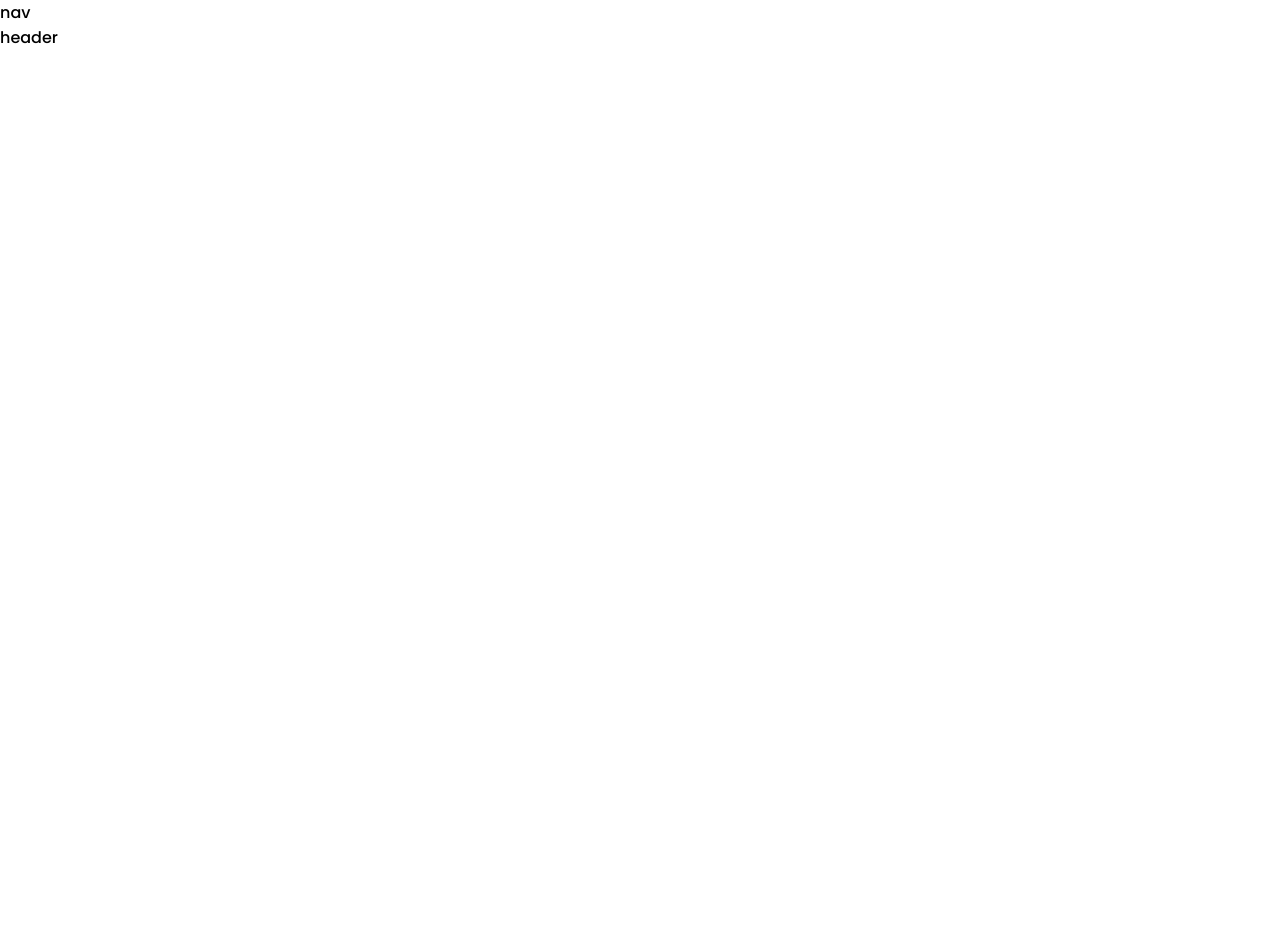
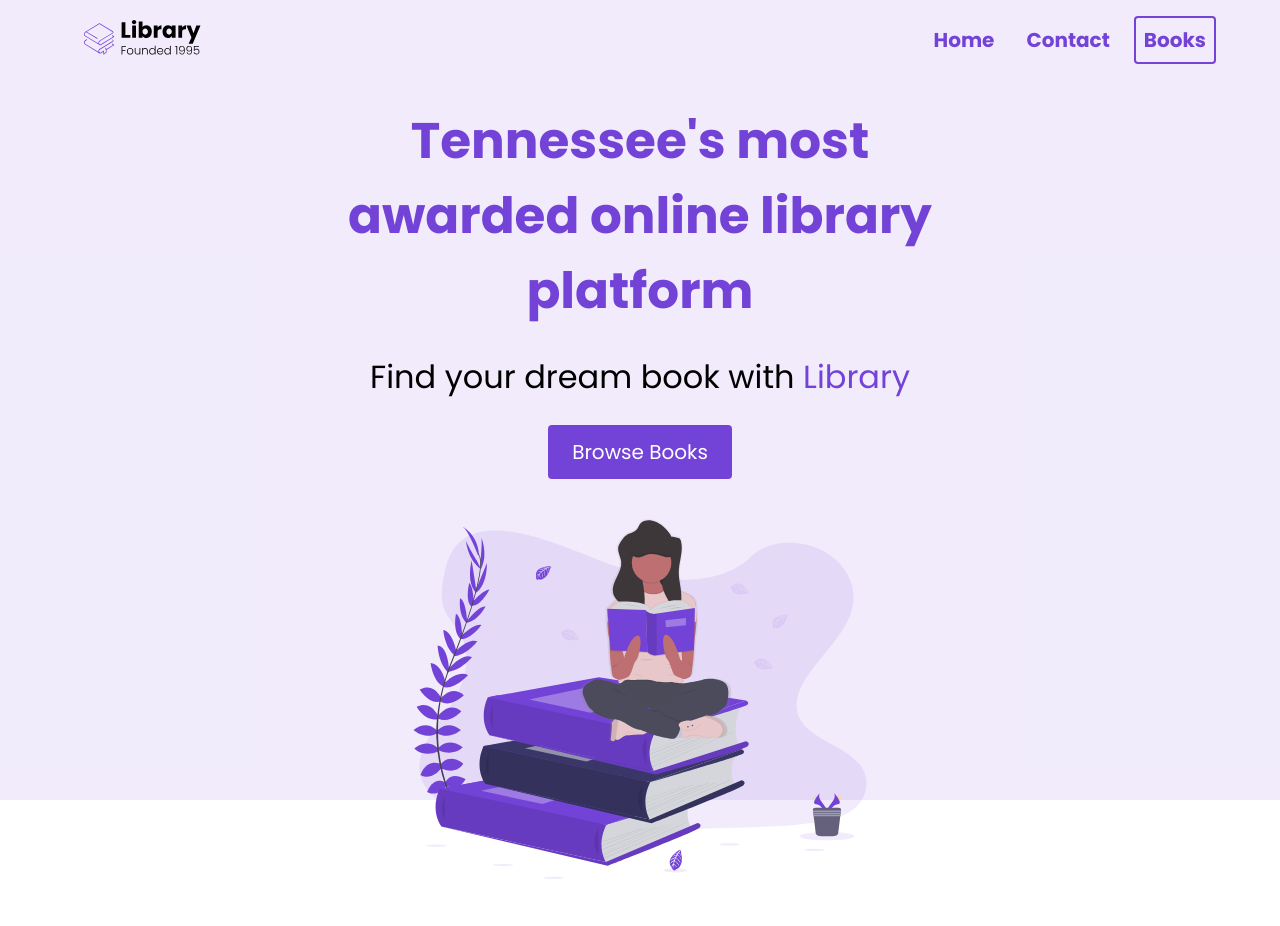
Before and after one commit to blondetheftauto/Week-2, a plain HTML site: page E-Commerce/index.html in a window 1280 px wide. Before the commit the page ends 800 px from the top, so only its background shows below. Drawn offline with Linux system fonts and the light colour scheme.

Commit message:
through 19:11 of Ecommerce website video

```diff
--- a/E-Commerce/index.html
+++ b/E-Commerce/index.html
@@ -1,19 +1,45 @@
 <!DOCTYPE html>
 <html lang="en">
   <head>
-    <meta charset="UTF-8">
-    <meta http-equiv="X-UA-Compatible" content="IE=edge">
-    <meta name="viewport" content="width=device-width, initial-scale=1.0">
+    <meta charset="UTF-8" />
+    <meta http-equiv="X-UA-Compatible" content="IE=edge" />
+    <meta name="viewport" content="width=device-width, initial-scale=1.0" />
     <title>Library</title>
-    <link rel="stylesheet" href="styles.css">
+    <link rel="stylesheet" href="styles.css" />
   </head>
   <body>
-    <section>
+    <section id="landing">
       <nav>
-            nav
+        <div class="nav__container">
+          <img
+            src="/assets/Library.svg"
+            class="logo"
+            alt="a stack of purple books and the words 'Library Founded 1995'"
+          />
+          <ul class="nav__links">
+            <li>
+              <a href="#" class="nav__link">Home</a>
+            </li>
+            <li>
+              <a href="#" class="nav__link">Contact</a>
+            </li>
+            <li>
+              <a href="#" class="nav__link nav__link--primary">Books</a>
+            </li>
+          </ul>
+        </div>
       </nav>
       <header>
-            header
+        <div class="header__container">
+          <div class="header__description">
+            <h1>Tennessee's most awarded online library platform</h1>
+        <h2>Find your dream book with <span class="text__purple">Library</span></h2>
+    <button class="btn">Browse Books</button>
+    </div>
+        <figure class="header__img--wrapper">
+            <img src="./assets/Undraw_Books.svg" alt="person sitting on top of large books reading a book">
+        </figure>
+        </div>
       </header>
     </section>
   </body>
--- a/E-Commerce/styles.css
+++ b/E-Commerce/styles.css
@@ -1,9 +1,122 @@
-@import url('https://fonts.googleapis.com/css2?family=Poppins:wght@300;400;500;700&display=swap');
+@import url("https://fonts.googleapis.com/css2?family=Poppins:wght@300;400;500;700&display=swap");
 
 * {
-    padding: 0;
-    margin: 0;
-    box-sizing: border-box;
-    font-family: 'Poppins', sans-serif;
-    font-weight: 500;
+  padding: 0;
+  margin: 0;
+  box-sizing: border-box;
+  font-family: "Poppins", sans-serif;
+  font-weight: 400;
 }
+ul {
+  display: flex;
+}
+li {
+  list-style-type: none;
+}
+
+#landing {
+  background-color: rgba(115, 66, 214, 0.1);
+}
+
+header {
+  height: calc(100vh - 80px);
+}
+
+.text__purple {
+  color: #7342d6;
+}
+
+img {
+  width: 100%;
+  height: 100%;
+  max-height: 50vh;
+  padding: 20px;
+}
+
+/* NAVIGATION */
+
+nav {
+  height: 80px;
+  display: flex;
+}
+.nav__container {
+  width: 100%;
+  max-width: 1200px;
+  padding: 0 24px;
+  display: flex;
+  justify-content: space-between;
+  align-items: center;
+  margin: 0 auto;
+}
+.logo {
+  width: 160px;
+}
+.nav__link {
+  margin-left: 16px;
+  padding: 8px;
+  font-size: 20px;
+  color: #7342d6;
+  font-weight: bold;
+  text-decoration: none;
+}
+
+.nav__link:hover {
+  text-decoration: underline;
+}
+
+.nav__link--primary {
+  border: 2px solid #7342d6;
+  border-radius: 4px;
+}
+
+.nav__link--primary:hover {
+  text-decoration: none;
+}
+
+/* HEADER */
+
+.header__container {
+  width: 100%;
+  max-width: 720px;
+  margin: 0 auto;
+  height: 100%;
+  display: flex;
+  flex-direction: column;
+  justify-content: space-around;
+  padding: 24px;
+}
+h1 {
+  font-size: 50px;
+  color: #7342d6;
+  margin-bottom: 24px;
+  text-align: center;
+  font-weight: 600;
+}
+
+h2 {
+  text-align: center;
+  font-size: 32px;
+  margin-bottom: 24px;
+}
+.btn {
+  background-color: #7342d6;
+  color: white;
+  padding: 12px 24px;
+  font-size: 20px;
+  border-radius: 4px;
+  border: none;
+}
+button {
+    cursor: pointer;
+}
+button:active {
+    transform: translateY(1px);
+}
+.header__description {
+    display: flex;
+    flex-direction: column;
+    align-items: center;
+}
+.header__img--wrapper {
+    padding: 20px;
+}
```
Lines whose indentation alone changed are shown as unchanged.
